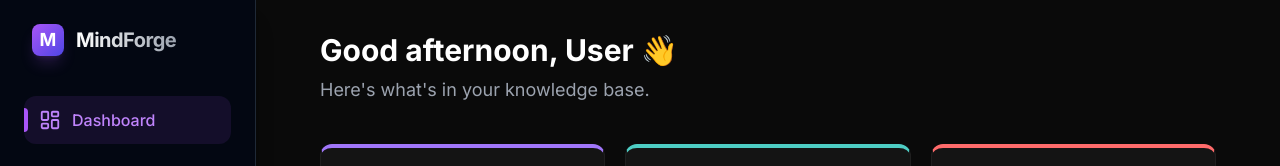
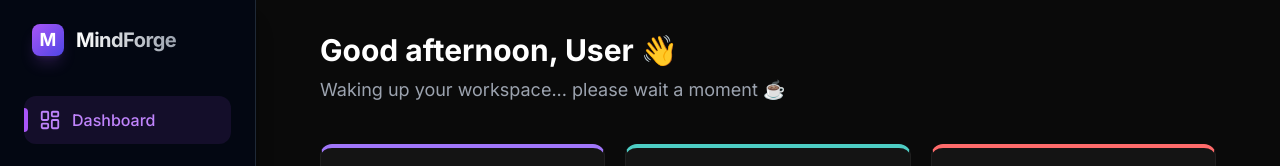
Before and after one commit to YashXTensei/mindforge, a React (Vite) app in the folder frontend/: page /dashboard in a window 1280 px wide. Shown: the top 166 px of the page. Built offline with nearby package versions, Linux system fonts and the light colour scheme; no server answers; sample sign-in values are in the browser's storage.

Commit message:
Updated Dashboard loading msg

```diff
--- a/frontend/src/pages/Dashboard.jsx
+++ b/frontend/src/pages/Dashboard.jsx
@@ -118,7 +118,11 @@ export default function Dashboard() {
             {/* Header */}
             <div className="mb-10">
                 <h1 className="text-3xl font-bold text-white mb-2">{greeting}, {userProfile?.username || 'User'} 👋</h1>
-                <p className="text-gray-400 text-lg">Here's what's in your knowledge base.</p>
+                <p className="text-gray-400 text-lg">
+                    {(loadingNotes || loadingDocs || loadingRes)
+                        ? 'Waking up your workspace... please wait a moment ☕'
+                        : "Here's what's in your knowledge base."}
+                </p>
             </div>
 
             {/* Stats Row */}
```
